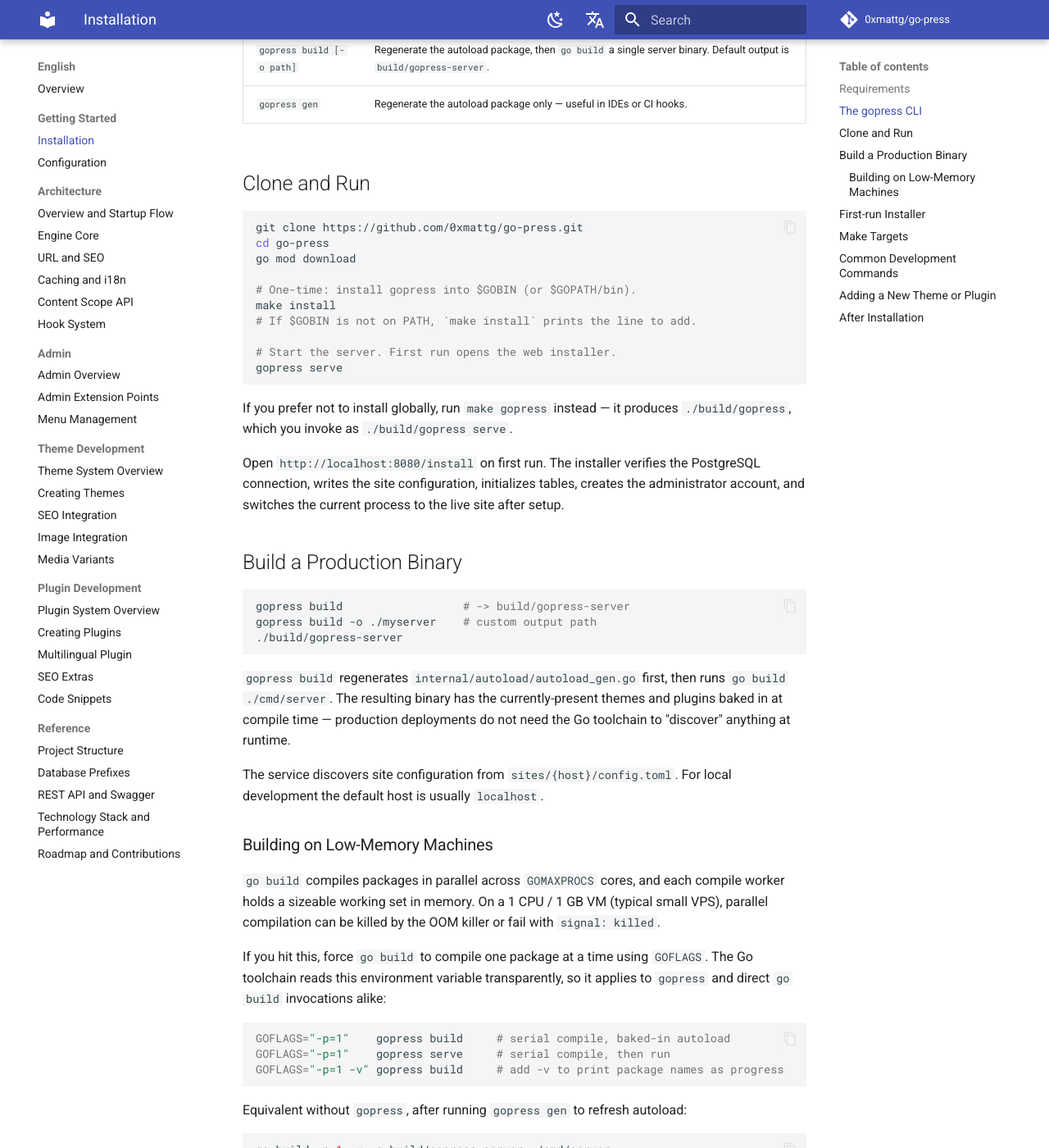
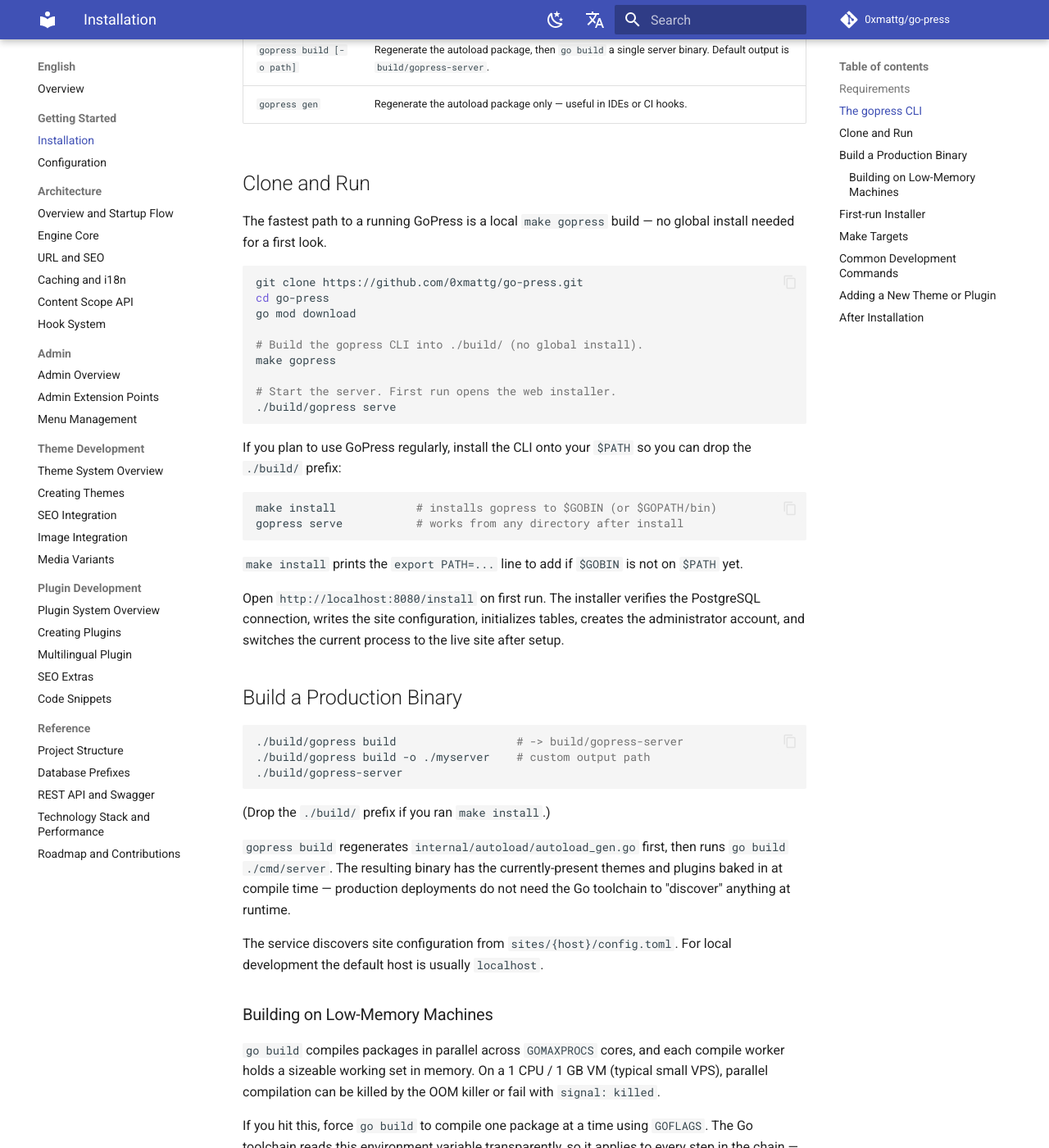
Before and after one commit to 0xmattg/go-press, an MkDocs documentation site: the page built from docs/guide/en/getting-started/installation.md, in a window 1280 px wide and 1400 px high, scrolled down 932 px. Shown: the whole window at 82% size. Built offline with MkDocs 1.6.1 and Material for MkDocs 9.7.7, drawn with Linux system fonts in a browser that asks for light colours; comment, search, counter and statistics services are not loaded; some of the changed text lies outside the part shown.

Commit message:
doc: Updates Makefile, README, and documentation to highlight a local  build workflow that eliminates the need for global CLI installation.

````diff
--- a/docs/guide/en/getting-started/installation.md
+++ b/docs/guide/en/getting-started/installation.md
@@ -28,30 +28,40 @@ The CLI exposes three subcommands:
 
 ## Clone and Run
 
+The fastest path to a running GoPress is a local `make gopress` build — no global install needed for a first look.
+
 ```bash
 git clone https://github.com/0xmattg/go-press.git
 cd go-press
 go mod download
 
-# One-time: install gopress into $GOBIN (or $GOPATH/bin).
-make install
-# If $GOBIN is not on PATH, `make install` prints the line to add.
+# Build the gopress CLI into ./build/ (no global install).
+make gopress
 
 # Start the server. First run opens the web installer.
-gopress serve
+./build/gopress serve
 ```
 
-If you prefer not to install globally, run `make gopress` instead — it produces `./build/gopress`, which you invoke as `./build/gopress serve`.
+If you plan to use GoPress regularly, install the CLI onto your `$PATH` so you can drop the `./build/` prefix:
+
+```bash
+make install            # installs gopress to $GOBIN (or $GOPATH/bin)
+gopress serve           # works from any directory after install
+```
+
+`make install` prints the `export PATH=...` line to add if `$GOBIN` is not on `$PATH` yet.
 
 Open `http://localhost:8080/install` on first run. The installer verifies the PostgreSQL connection, writes the site configuration, initializes tables, creates the administrator account, and switches the current process to the live site after setup.
 
 ## Build a Production Binary
 
 ```bash
-gopress build                  # -> build/gopress-server
-gopress build -o ./myserver    # custom output path
+./build/gopress build                  # -> build/gopress-server
+./build/gopress build -o ./myserver    # custom output path
 ./build/gopress-server
 ```
+
+(Drop the `./build/` prefix if you ran `make install`.)
 
 `gopress build` regenerates `internal/autoload/autoload_gen.go` first, then runs `go build ./cmd/server`. The resulting binary has the currently-present themes and plugins baked in at compile time — production deployments do not need the Go toolchain to "discover" anything at runtime.
 
@@ -61,15 +71,16 @@ The service discovers site configuration from `sites/{host}/config.toml`. For lo
 
 `go build` compiles packages in parallel across `GOMAXPROCS` cores, and each compile worker holds a sizeable working set in memory. On a 1 CPU / 1 GB VM (typical small VPS), parallel compilation can be killed by the OOM killer or fail with `signal: killed`.
 
-If you hit this, force `go build` to compile one package at a time using `GOFLAGS`. The Go toolchain reads this environment variable transparently, so it applies to `gopress` and direct `go build` invocations alike:
+If you hit this, force `go build` to compile one package at a time using `GOFLAGS`. The Go toolchain reads this environment variable transparently, so it applies to every step in the chain — `make gopress`, `gopress serve`, `gopress build`, and direct `go build` invocations:
 
 ```bash
-GOFLAGS="-p=1"    gopress build     # serial compile, baked-in autoload
-GOFLAGS="-p=1"    gopress serve     # serial compile, then run
-GOFLAGS="-p=1 -v" gopress build     # add -v to print package names as progress
+GOFLAGS="-p=1"    make gopress              # serial compile of the CLI itself
+GOFLAGS="-p=1"    ./build/gopress build     # serial compile of the server
+GOFLAGS="-p=1"    ./build/gopress serve     # serial compile, then run
+GOFLAGS="-p=1 -v" ./build/gopress build     # add -v to print package names as progress
 ```
 
-Equivalent without `gopress`, after running `gopress gen` to refresh autoload:
+Equivalent without `gopress`, after running `./build/gopress gen` to refresh autoload:
 
 ```bash
 go build -p 1 -v -o build/gopress-server ./cmd/server
@@ -101,16 +112,18 @@ If the target database does not exist, GoPress attempts to connect to `postgres`
 
 ## Common Development Commands
 
+Examples use `./build/gopress` (local build). After `make install` you can drop the `./build/` prefix.
+
 ```bash
 # Run the server (with autoload regenerated)
-gopress serve
+./build/gopress serve
 
 # Forward flags to cmd/server
-gopress serve -config sites/localhost/config.toml
-gopress serve -seed
+./build/gopress serve -config sites/localhost/config.toml
+./build/gopress serve -seed
 
 # Regenerate autoload only (does not start anything)
-gopress gen
+./build/gopress gen
 
 # Generate Swagger docs
 go run ./cmd/gendoc
@@ -123,7 +136,7 @@ go test ./...
 
 1. Drop the folder into `themes/` or `plugins/`.
 2. Make sure it contains a `theme.toml` (theme) or `plugin.toml` (plugin) and at least one non-test `.go` file at its root.
-3. Re-run `gopress serve`. The autoload file is regenerated and the new module is imported on startup.
+3. Re-run `./build/gopress serve`. The autoload file is regenerated and the new module is imported on startup.
 
 No edit to `cmd/server/main.go` is required.
 
````
Also changed, not shown: README.md (+19 -9 lines), README.zh-CN.md (+19 -9 lines), docs/guide/zh-CN/getting-started/installation.md (+30 -17 lines), 1 other file.
